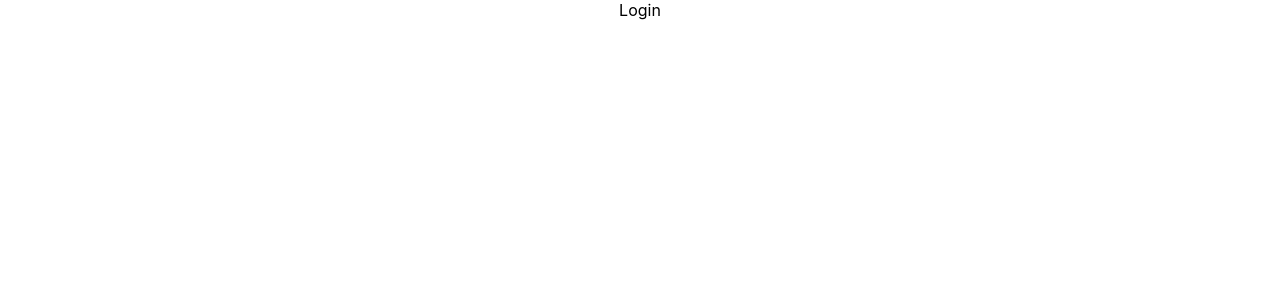
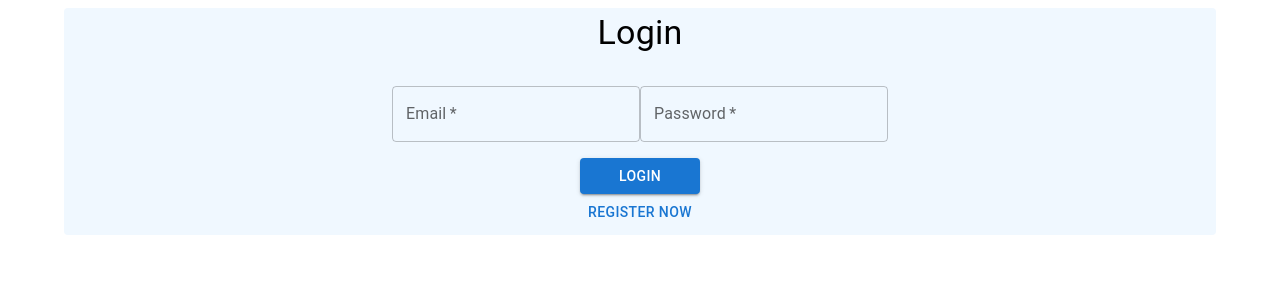
Before and after one commit to lucaspereiraio/tude-to-do-list, a React (Create React App) app: page / in a window 1280 px wide. Shown: the top 300 px of the page. Built offline with nearby package versions, Linux system fonts and the light colour scheme.

Commit message:
login-structure
Login sctructure done, need to implement the routes and the styling

```diff
--- a/src/Components/Login/Login.css
+++ b/src/Components/Login/Login.css
@@ -0,0 +1,21 @@
+.outter-box {
+  display: flex;
+  flex-direction: column;
+  justify-content: center;
+  align-items: center;
+  margin-top: 0.5rem;
+  padding: 0.25rem;
+  border-radius: 0.25rem;
+  box-shadow: 3;
+  gap: 1rem;
+  background-color: aliceblue;
+}
+
+.inner-box-inputs {
+  display: flex;
+}
+
+.inner-box-buttons {
+  display: flex;
+  flex-direction: column;
+}
--- a/src/Components/Login/Login.tsx
+++ b/src/Components/Login/Login.tsx
@@ -1,7 +1,66 @@
-import React from 'react'
+import { Box, Button, Container, TextField, Typography } from "@mui/material";
+import React, { ChangeEvent, useState } from "react";
+import "./Login.css";
+
+//Regex para validar o email
+const isEmail = /^[^\s@]+@[^\s@]+\.[^\s@]+$/;
 
 export const Login = () => {
+  const [email, setEmail] = useState<string>("");
+  const [password, setPassword] = useState<string>("");
+
+  //Gerenciamento de login
+  const handleLogin = () => {
+    //Verificação regex para o email
+    if (!isEmail.test(email)) {
+      alert("Insira um email válido");
+      return;
+    }
+    console.log("Email:", email);
+    console.log("Password:", password);
+  };
+
+  //Gerenciamento de email
+  const handleEmail = (e: ChangeEvent<HTMLInputElement>) => {
+    setEmail(e.target.value);
+  };
+
+  //Gerenciamento de senha
+  const handlePassword = (e: ChangeEvent<HTMLInputElement>) => {
+    setPassword(e.target.value);
+  };
+
   return (
-    <div>Login</div>
-  )
-}
+    <Container>
+      <Box className="outter-box">
+        <Typography className="login-title" variant="h4" component="h1" mb={2}>
+          Login
+        </Typography>
+        <Box className="inner-box-inputs">
+          <TextField
+            required
+            label="Email"
+            variant="outlined"
+            value={email}
+            onChange={handleEmail}
+          />
+          <TextField
+            required
+            label="Password"
+            type="password"
+            variant="outlined"
+            value={password}
+            onChange={handlePassword}
+            autoComplete="current-password"
+          />
+        </Box>
+        <Box className="inner-box-buttons">
+          <Button variant="contained" onClick={handleLogin}>
+            Login
+          </Button>
+          <Button variant="text">Register now</Button>
+        </Box>
+      </Box>
+    </Container>
+  );
+};
```
